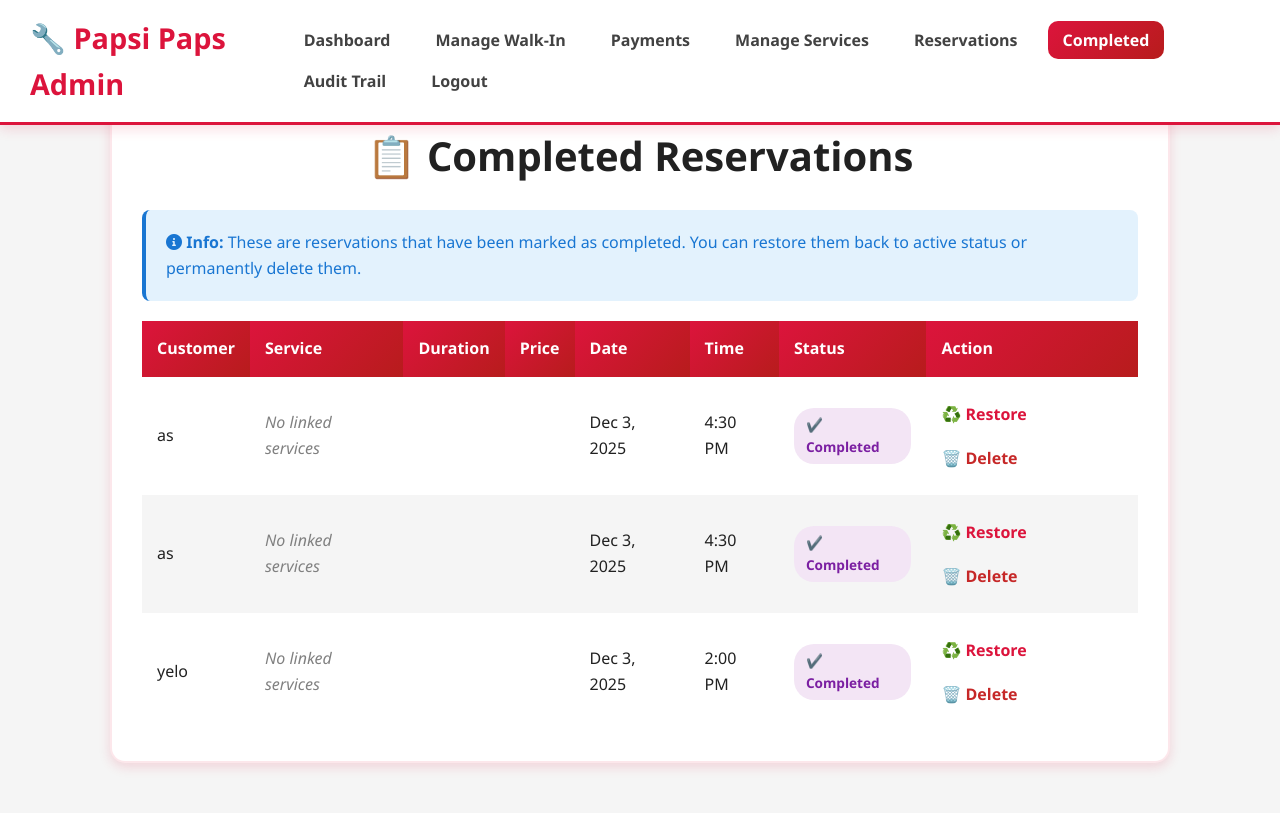
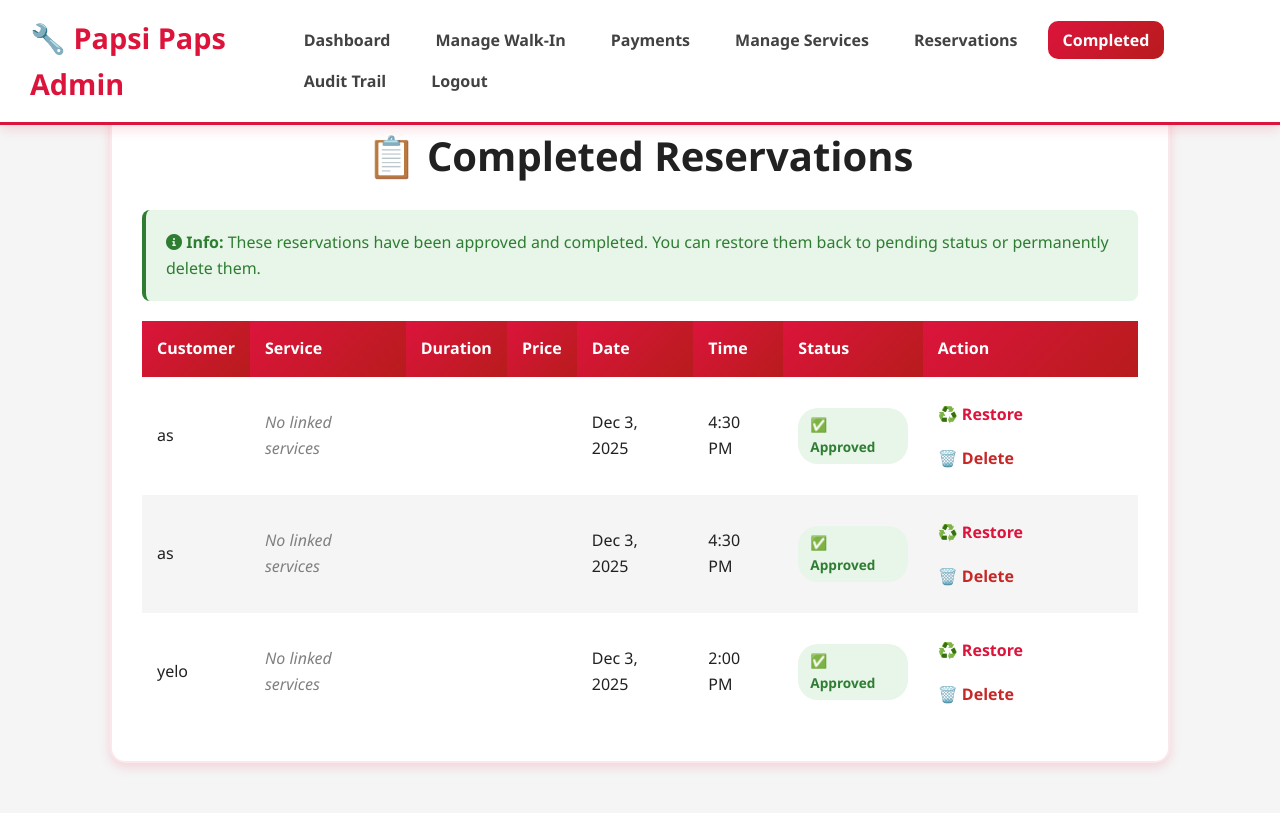
Before and after one commit to Kite0411/Papsi, a PHP site: page /admin/completed_reservations.php in a window 1280 px wide. Run offline with PHP 8.4, Linux system fonts and the light colour scheme; a user stored in the database is signed in; data comes from the database, SQL or seed files in the repository; some libraries are stand-ins or nearby versions.

Commit message:
Update completed_reservations.php

```diff
--- a/admin/completed_reservations.php
+++ b/admin/completed_reservations.php
@@ -10,7 +10,7 @@ if (!isset($_SESSION['user_id'])) {
     exit();
 }
 
-// --- RESTORE Reservation ---
+// --- RESTORE Reservation (back to pending) ---
 if (isset($_GET['restore'])) {
     $id = intval($_GET['restore']);
 
@@ -20,18 +20,18 @@ if (isset($_GET['restore'])) {
     $reservation = $stmt->get_result()->fetch_assoc();
 
     if ($reservation) {
-        // Restore to approved status
-        $update = $conn->prepare("UPDATE reservations SET archived = 0, status = 'approved' WHERE id = ?");
+        // Restore to pending status and make active again
+        $update = $conn->prepare("UPDATE reservations SET archived = 0, status = 'pending' WHERE id = ?");
         $update->bind_param("i", $id);
         $update->execute();
 
         // Log audit trail
-        $desc = "Reservation #{$reservation['id']} restored from completed by admin '{$_SESSION['username']}'.";
+        $desc = "Reservation #{$reservation['id']} restored from completed to pending by admin '{$_SESSION['username']}'.";
         logAudit('RESERVATION_RESTORED', $desc, $_SESSION['user_id'], $_SESSION['username']);
     }
 
     $_SESSION['notif'] = [
-        'message' => 'Reservation restored to active list!',
+        'message' => 'Reservation restored to pending status!',
         'type' => 'success'
     ];
     header("Location: completed_reservations.php");
@@ -296,12 +296,12 @@ table a:hover {
 }
 
 .info-badge {
-    background: #E3F2FD;
-    color: #1976D2;
+    background: #E8F5E9;
+    color: #2E7D32;
     padding: 20px;
     border-radius: 8px;
     margin-bottom: 20px;
-    border-left: 4px solid #1976D2;
+    border-left: 4px solid #2E7D32;
 }
 
 /* Mobile responsiveness */
@@ -435,7 +435,7 @@ $color = $type === 'success' ? '#28a745' : '#dc3545';
 <h1>📋 Completed Reservations</h1>
 
 <div class="info-badge">
-    <strong><i class="fas fa-info-circle"></i> Info:</strong> These are reservations that have been marked as completed. You can restore them back to active status or permanently delete them.
+    <strong><i class="fas fa-info-circle"></i> Info:</strong> These reservations have been approved and completed. You can restore them back to pending status or permanently delete them.
 </div>
 
 <table>
@@ -487,8 +487,8 @@ if ($completed_result->num_rows === 0) {
 <td data-label="Date"><?php echo date("M j, Y", strtotime($row['reservation_date'])); ?></td>
 <td data-label="Time"><?php echo date("g:i A", strtotime($row['reservation_time'])); ?></td>
 <td data-label="Status">
-    <span style="padding: 6px 12px; border-radius: 20px; font-size: 0.85rem; font-weight: 700; background: #F3E5F5; color: #7B1FA2; display: inline-block;">
-        ✔️ Completed
+    <span style="padding: 6px 12px; border-radius: 20px; font-size: 0.85rem; font-weight: 700; background: #E8F5E9; color: #2E7D32; display: inline-block;">
+        ✅ Approved
     </span>
 </td>
 <td data-label="Action">
@@ -558,7 +558,7 @@ function confirmAction(id, action) {
 
     if (action === 'restore') {
         title.innerText = '♻️ Restore this reservation?';
-        message.innerText = 'This will move it back to the active reservations list.';
+        message.innerText = 'This will move it back to pending reservations with pending status.';
         yesBtn.innerText = 'Restore';
         yesBtn.style.background = '#2e7d32';
     } else if (action === 'delete') {
```
